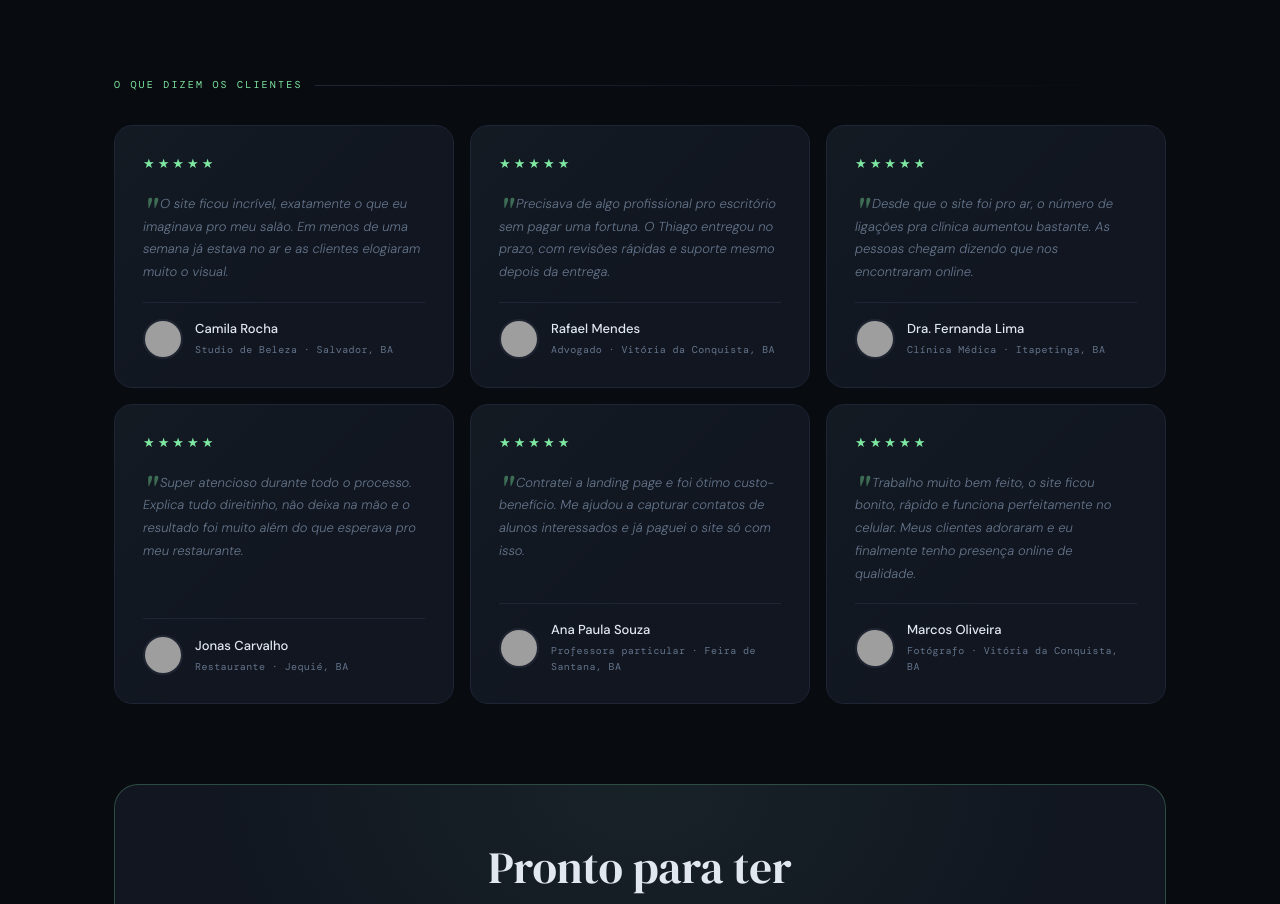
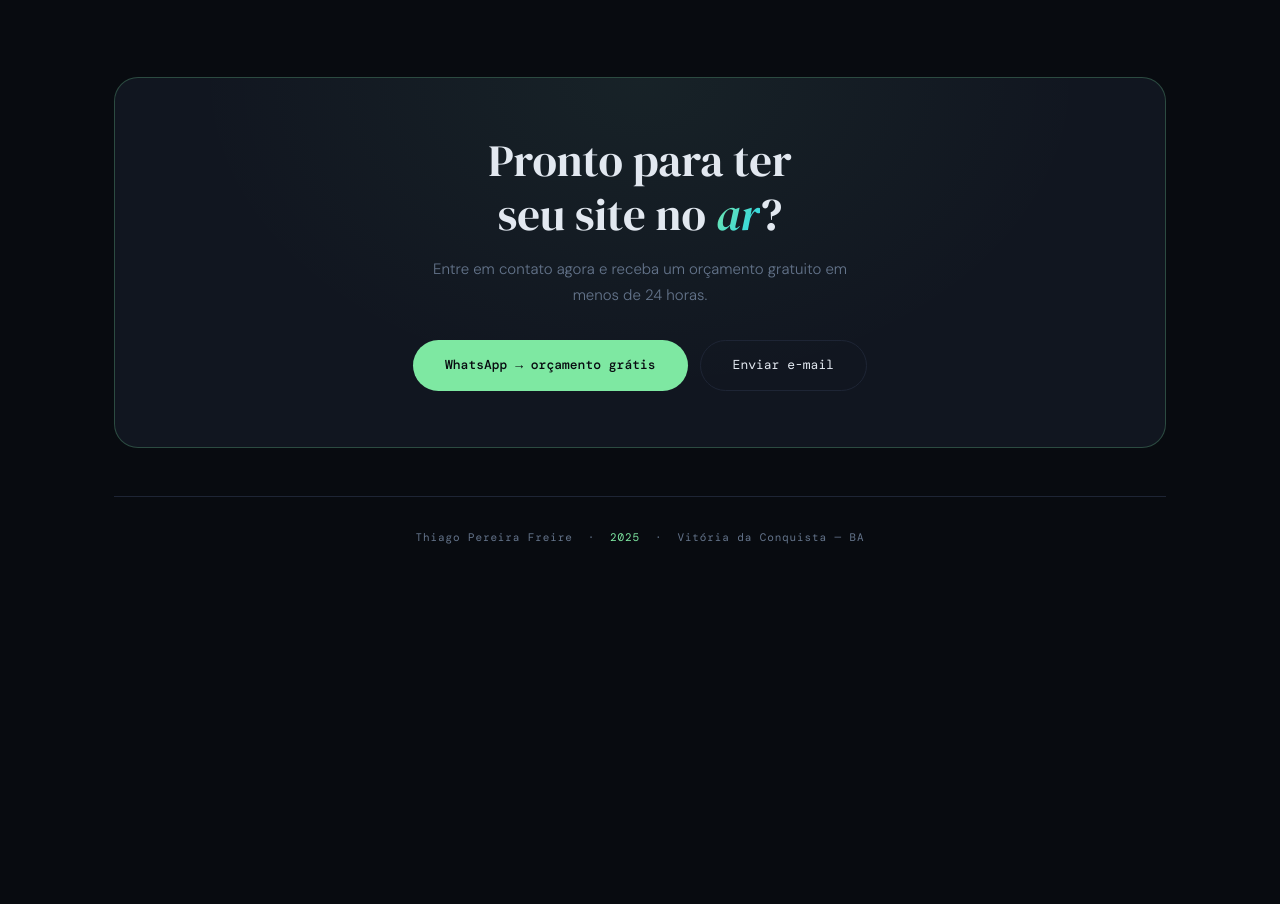
Before and after one commit to thiagopfreire160/portfoliopro1, a website: page sites.html in a window 1280 px wide. Shown: the part 2305-3209 px from the top of the page. After the commit the page ends 2931 px from the top, so only its background shows below. Drawn offline with nearby package versions, Linux system fonts and the light colour scheme; grey boxes are pictures that could not be loaded.

Commit message:
Update sites.html

```diff
--- a/sites.html
+++ b/sites.html
@@ -679,96 +679,7 @@ footer span{color:var(--accent);}
   </div>
 
   <!-- DEPOIMENTOS -->
-  <div class="section-label">O que dizem os clientes</div>
-  <div class="testimonials">
-    <div class="testi-grid">
 
-      <div class="testi-card reveal">
-        <div class="testi-stars">
-          <span class="testi-star">★</span><span class="testi-star">★</span><span class="testi-star">★</span><span class="testi-star">★</span><span class="testi-star">★</span>
-        </div>
-        <p class="testi-text">O site ficou incrível, exatamente o que eu imaginava pro meu salão. Em menos de uma semana já estava no ar e as clientes elogiaram muito o visual.</p>
-        <div class="testi-author">
-          <img class="testi-avatar" src="https://i.pravatar.cc/80?img=47" alt="Camila Rocha">
-          <div>
-            <div class="testi-name">Camila Rocha</div>
-            <div class="testi-role">Studio de Beleza · Salvador, BA</div>
-          </div>
-        </div>
-      </div>
-
-      <div class="testi-card reveal">
-        <div class="testi-stars">
-          <span class="testi-star">★</span><span class="testi-star">★</span><span class="testi-star">★</span><span class="testi-star">★</span><span class="testi-star">★</span>
-        </div>
-        <p class="testi-text">Precisava de algo profissional pro escritório sem pagar uma fortuna. O Thiago entregou no prazo, com revisões rápidas e suporte mesmo depois da entrega.</p>
-        <div class="testi-author">
-          <img class="testi-avatar" src="https://i.pravatar.cc/80?img=12" alt="Rafael Mendes">
-          <div>
-            <div class="testi-name">Rafael Mendes</div>
-            <div class="testi-role">Advogado · Vitória da Conquista, BA</div>
-          </div>
-        </div>
-      </div>
-
-      <div class="testi-card reveal">
-        <div class="testi-stars">
-          <span class="testi-star">★</span><span class="testi-star">★</span><span class="testi-star">★</span><span class="testi-star">★</span><span class="testi-star">★</span>
-        </div>
-        <p class="testi-text">Desde que o site foi pro ar, o número de ligações pra clínica aumentou bastante. As pessoas chegam dizendo que nos encontraram online.</p>
-        <div class="testi-author">
-          <img class="testi-avatar" src="https://i.pravatar.cc/80?img=32" alt="Dra. Fernanda Lima">
-          <div>
-            <div class="testi-name">Dra. Fernanda Lima</div>
-            <div class="testi-role">Clínica Médica · Itapetinga, BA</div>
-          </div>
-        </div>
-      </div>
-
-      <div class="testi-card reveal">
-        <div class="testi-stars">
-          <span class="testi-star">★</span><span class="testi-star">★</span><span class="testi-star">★</span><span class="testi-star">★</span><span class="testi-star">★</span>
-        </div>
-        <p class="testi-text">Super atencioso durante todo o processo. Explica tudo direitinho, não deixa na mão e o resultado foi muito além do que esperava pro meu restaurante.</p>
-        <div class="testi-author">
-          <img class="testi-avatar" src="https://i.pravatar.cc/80?img=58" alt="Jonas Carvalho">
-          <div>
-            <div class="testi-name">Jonas Carvalho</div>
-            <div class="testi-role">Restaurante · Jequié, BA</div>
-          </div>
-        </div>
-      </div>
-
-      <div class="testi-card reveal">
-        <div class="testi-stars">
-          <span class="testi-star">★</span><span class="testi-star">★</span><span class="testi-star">★</span><span class="testi-star">★</span><span class="testi-star">★</span>
-        </div>
-        <p class="testi-text">Contratei a landing page e foi ótimo custo-benefício. Me ajudou a capturar contatos de alunos interessados e já paguei o site só com isso.</p>
-        <div class="testi-author">
-          <img class="testi-avatar" src="https://i.pravatar.cc/80?img=25" alt="Ana Paula Souza">
-          <div>
-            <div class="testi-name">Ana Paula Souza</div>
-            <div class="testi-role">Professora particular · Feira de Santana, BA</div>
-          </div>
-        </div>
-      </div>
-
-      <div class="testi-card reveal">
-        <div class="testi-stars">
-          <span class="testi-star">★</span><span class="testi-star">★</span><span class="testi-star">★</span><span class="testi-star">★</span><span class="testi-star">★</span>
-        </div>
-        <p class="testi-text">Trabalho muito bem feito, o site ficou bonito, rápido e funciona perfeitamente no celular. Meus clientes adoraram e eu finalmente tenho presença online de qualidade.</p>
-        <div class="testi-author">
-          <img class="testi-avatar" src="https://i.pravatar.cc/80?img=38" alt="Marcos Oliveira">
-          <div>
-            <div class="testi-name">Marcos Oliveira</div>
-            <div class="testi-role">Fotógrafo · Vitória da Conquista, BA</div>
-          </div>
-        </div>
-      </div>
-
-    </div>
-  </div>
 
   <!-- CTA FINAL -->
   <div class="final-cta reveal">
```
